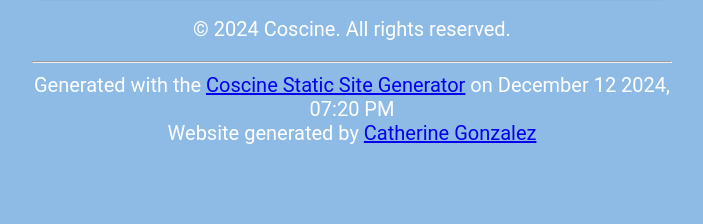
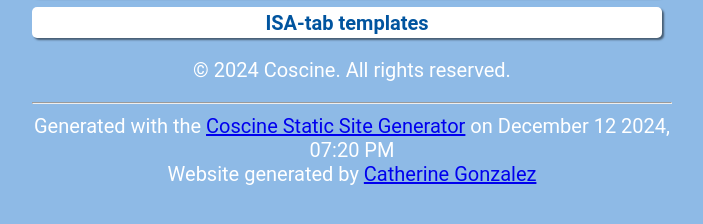
Before and after one commit to catgonzftw1/preclinical_imaging, a plain HTML site: page index.html in a window 1280 px wide. Shown: the part 244-468 px from the top of the page, without its empty margins (288-991 px from the left). Drawn offline with Linux system fonts and the light colour scheme; a web font is replaced by a local one.

Commit message:
Update index.html

```diff
--- a/index.html
+++ b/index.html
@@ -11,7 +11,7 @@
 <header>
     <img src="coscine_logo.gif" alt="Coscine Logo" width="180px" height="180px">
     <nav>
-        <a class="tab" href="Liver_Imaging_V8_S3/" target="_blank">Liver Imaging V8 S3</a>
+        <a class="tab" href="Liver_Imaging_V8_S3/" target="_blank">Liver Imaging V8 S3</a><a class="tab" href="ISA-tab_templates/" target="_blank">ISA-tab templates</a>
     </nav>
 </header>
 
```
